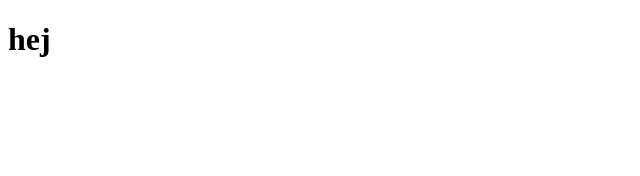
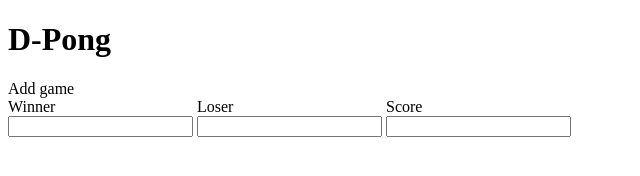
Before and after one commit to finurligt/webApplication, a plain HTML site: page index.html in a window 1280 px wide. Shown: the whole page, without its empty margins (0-640 px from the left). Drawn offline with Linux system fonts and the light colour scheme.

Commit message:
started making 0.0 web form

```diff
--- a/index.html
+++ b/index.html
@@ -4,12 +4,31 @@
     <meta charset="utf-8">
     <meta name="viewport" content="width=device-width", initial-scale=1.0>
     <meta http-equiv="X-UA-Compatible" content="ie=edge">
-    <title>Web-App</title>
+    <title>D-Pong 0.0</title>
     <link rel="stylesheet" href="styles.css">
   </head>
   <body>
-  <div class="container mt-4">
-    <h1>hej</h1>
-  </div>
+    <h1>D-Pong</h1>
+    Add game
+    <div class="container mt-4">
+      <div class="gameform">
+        <form class="gamestat" action="index.html" method="post">
+          Winner<br>
+          <input type="text" name="winner" value="">
+        </form>
+      </div>
+      <div class="gameform">
+        <form class="gamestat" action="index.html" method="post">
+          Loser<br>
+          <input type="text" name="loser" value="">
+        </form>
+      </div>
+      <div class="gameform">
+        <form class="gamestat" action="index.html" method="post">
+          Score<br>
+          <input type="text" name="score" value="">
+        </form>
+      </div>
+    </div>
   </body>
 </html>
--- a/styles.css
+++ b/styles.css
@@ -0,0 +1,3 @@
+div.gameform {
+    display: inline-block;
+}
```
